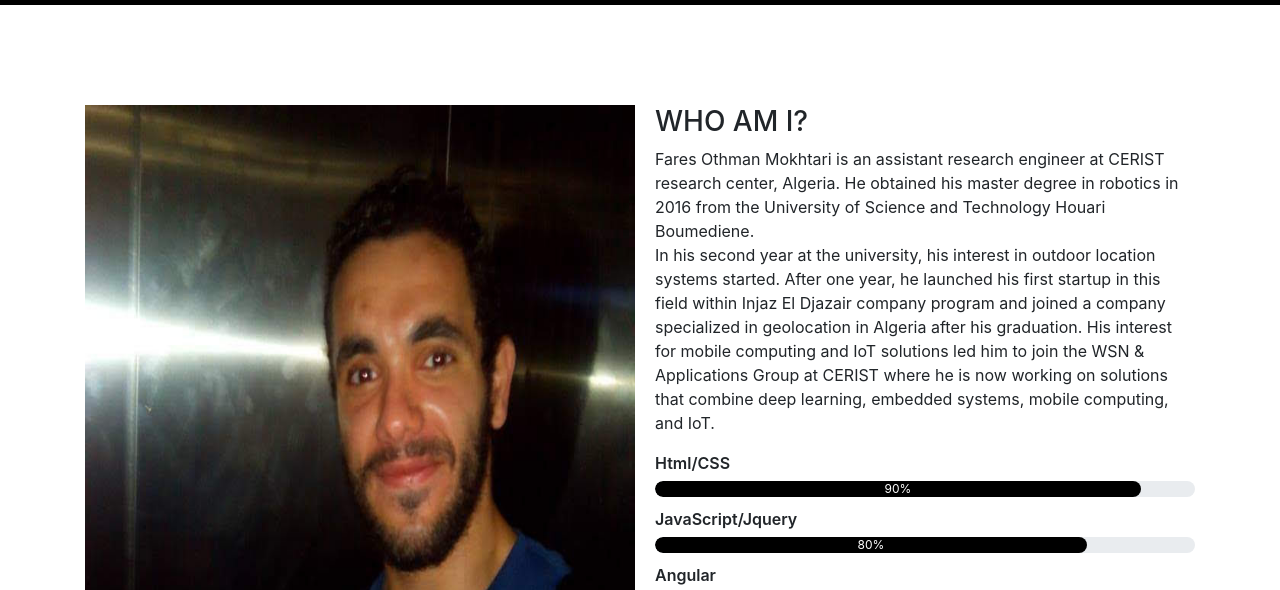
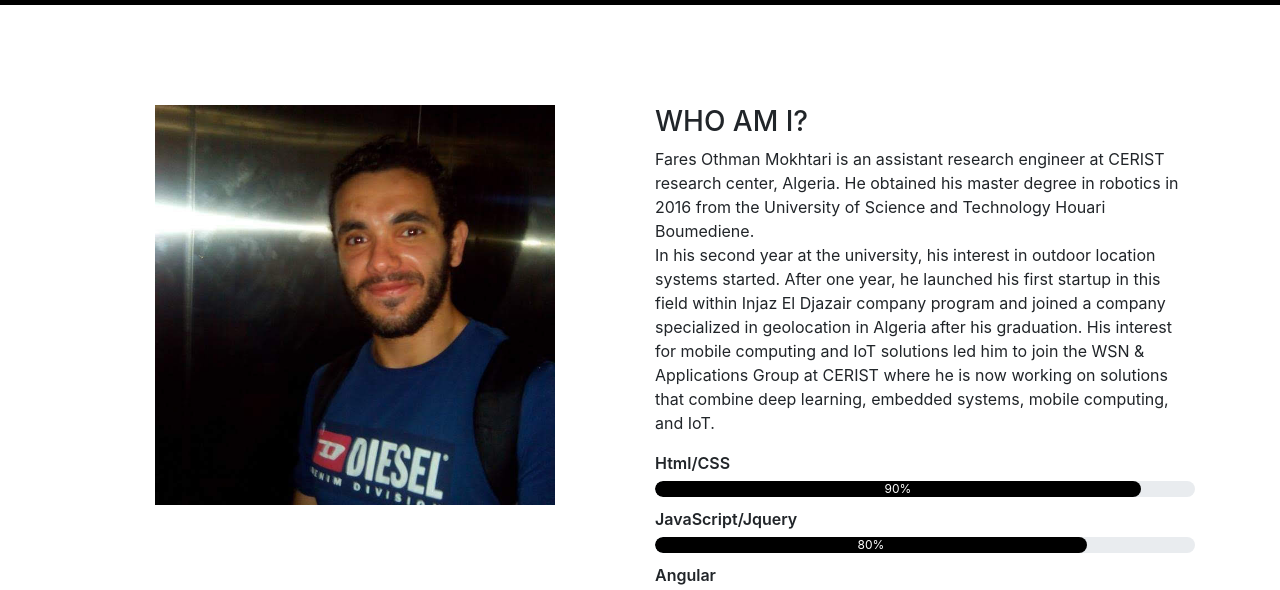
Before and after one commit to FdevTech/mokhtari_othmane_fares, a plain HTML site: page index.html in a window 1280 px wide. Shown: the part 871-1461 px from the top of the page. Drawn offline with nearby package versions, Linux system fonts and the light colour scheme.

```diff
--- a/css/style.css
+++ b/css/style.css
@@ -330,12 +330,7 @@
     transition:1s;
 }
 
-.about .row img
-{
-    height:800px;
-    width: 550px;
 
-}
 .tec
 {
     font-weight: bold;
```
